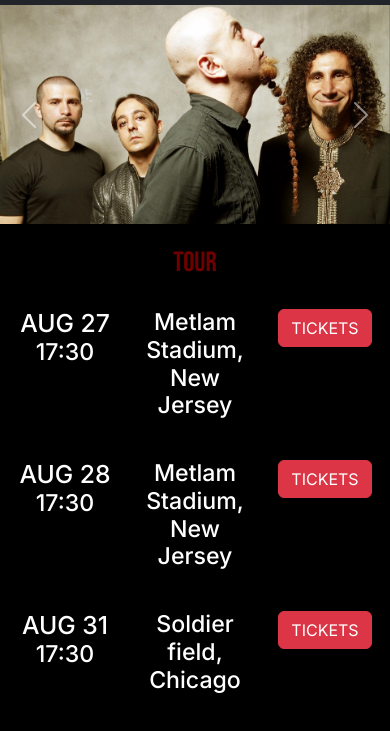
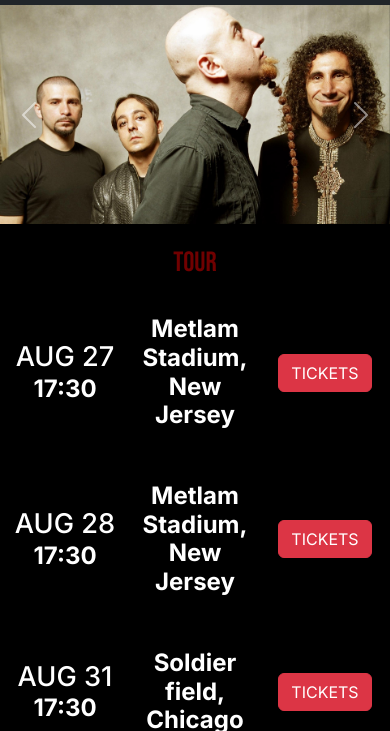
Before and after one commit to abriltedesco/PaginaSOAD, a plain HTML site: page index.html in a window 390 px wide. Shown: the part 98-829 px from the top of the page. Drawn offline with nearby package versions, Linux system fonts and the light colour scheme.

Commit message:
Update index.css

```diff
--- a/index.css
+++ b/index.css
@@ -10,7 +10,7 @@
 
 main{
     background-color: rgb(0, 0, 0);
-        font-family: "Inter", sans-serif;
+    font-family: "Inter", sans-serif;
 }
 
 footer{
@@ -101,10 +101,18 @@ footer{
     margin-top: 0.5%;
     margin-bottom: 0.5%;
 }
+.tourFecha {
+    display: flex;
+    flex-direction: column;
+    justify-content: center;
+    align-items: center;
+    text-align: center;
+    padding: 1.5%;
+}
 
-.tourFecha{
-    text-align: center;
-    justify-content: center;
+.tourFecha .h3{
+    font-weight: 700;
+    font-size: 1.2rem;
 }
 
 .titulo{
@@ -136,11 +144,48 @@ footer{
   font-style: normal;
 }
 
-@media(max-width: 768px) {
+@media(max-width: 670px) {
     .contTyN {
         padding: 1.5%;
         margin-top: 1.5%;
         margin-bottom: 1.5%;
     }
+    .tourFecha .h3{
+        font-size: 0.9rem;
+    }
+    .tourFecha .h2{
+        font-size: 1.1rem;
+    }
+}
 
+@media(max-width: 1000px) {
+    .contTyN {
+        padding: 1.5%;
+        margin-left: 2.5%;
+        margin-right: 2.5%;
+    }
+    .tourFecha .h3{
+        font-size: 1.5rem;
+    }
+    .tourFecha .h2{
+        font-size: 1.7rem;
+    }
 }
+
+/*
+@media(min-width: 1000px) {
+    .contTyN {
+        padding: 1.5%;
+        margin-left: 2.5%;
+        margin-right: 2.5%;
+    }
+    .tourFecha .h3{
+        font-size: 1.8rem;
+    }
+    .tourFecha .h2{
+        font-size: 2rem;
+    }
+    .contenedor{
+        padding: 2.5%;
+    }
+}*/
```
